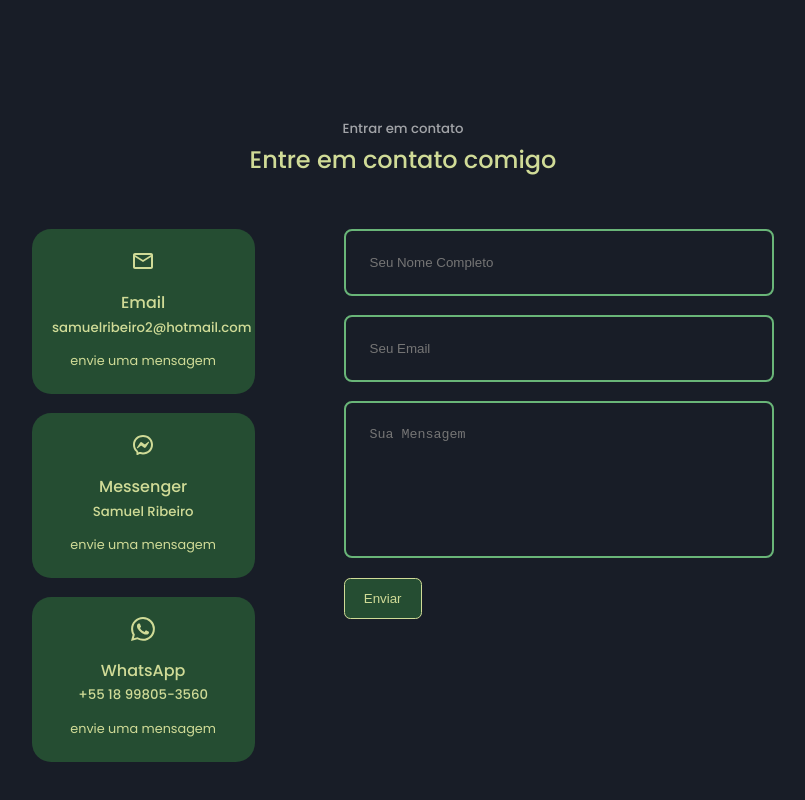
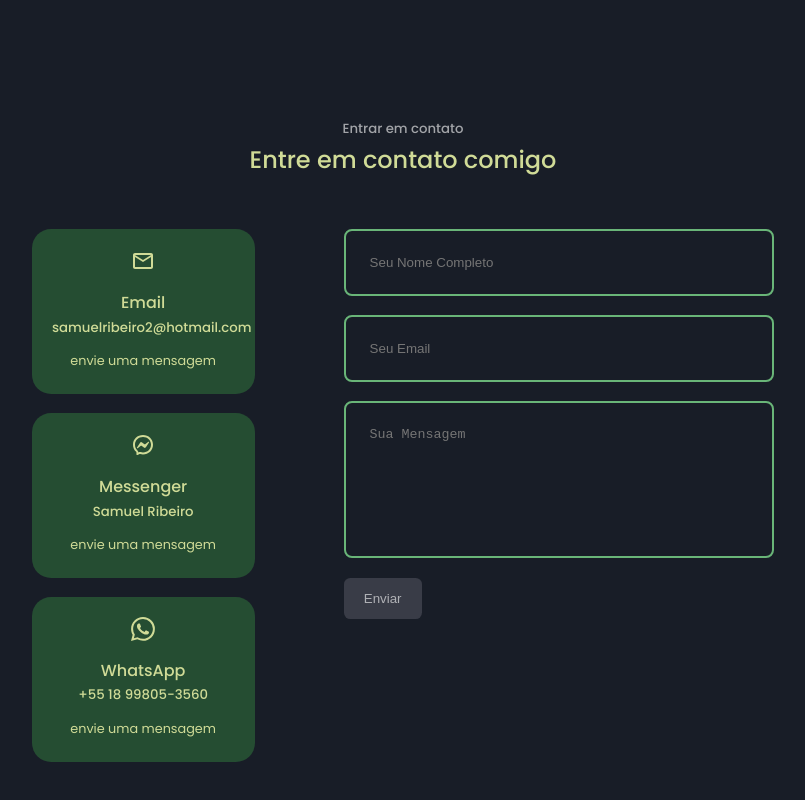
Before and after one commit to SamuelR499/my-portfolio, a React (Create React App) app: page / in a window 1280 px wide. Shown: the part 4687-5487 px from the top of the page, without its empty margins (237-1042 px from the left). Built offline with nearby package versions, Linux system fonts and the light colour scheme; the HTML template or start-up script is replaced by a standard one.

Commit message:
fix: mensagem de email corrigindo disable, e emailjs, corrigindo contato de mensenger

```diff
--- a/src/components/contact/Contact.css
+++ b/src/components/contact/Contact.css
@@ -36,6 +36,15 @@
     font-size: 0.8rem;
 
 }
+#btn_enviar-config:disabled {
+    background-color: #393c47;
+    color: var(--color-light);
+    border-color: transparent;
+}
+#btn_enviar-config:disabled:hover {
+    border-color: rgb(240, 32, 32);;
+    color: rgb(240, 32, 32);
+}
 /* ============================ FORM ============================ */
 form {
     display: flex;
--- a/src/components/contact/Contact.jsx
+++ b/src/components/contact/Contact.jsx
@@ -1,58 +1,140 @@
-import React, { useRef } from 'react'
-import './Contact.css'
-import {MdOutlineEmail} from 'react-icons/md'
-import {RiMessengerLine} from 'react-icons/ri'
-import {BsWhatsapp} from 'react-icons/bs'
-import emailjs from 'emailjs-com'
+import React, { useRef } from 'react';
+import './Contact.css';
+import { MdOutlineEmail } from 'react-icons/md';
+import { RiMessengerLine } from 'react-icons/ri';
+import { BsWhatsapp } from 'react-icons/bs';
+import emailjs from 'emailjs-com';
+import { useState } from 'react';
+import { BiCheck } from 'react-icons/bi';
 
 const Contact = () => {
+  const [enviado, setEnviado] = useState(false);
+  const [submitform, setSubmitform] = useState({
+    name: '',
+    email: '',
+    message: ''
+  });
   const form = useRef();
 
-  const sendEmail = (e) => {
+  const sendEmail = e => {
     e.preventDefault();
 
-    emailjs.sendForm('service_p2ec4vh', 'template_1tk4j9j', form.current, 'Wk7n20G8DjoMO6lfh')
-    e.target.reset()
+    emailjs.sendForm(
+      'service_q4fdhcr',
+      'template_922v1cg',
+      form.current,
+      'Wk7n20G8DjoMO6lfh'
+      );
+      e.target.reset();
+    };
+
+  const handleClick = () => {
+    setEnviado(true);
+    setTimeout(() => setEnviado(false), 4000);
   };
 
+  const {name, email, message} = submitform;
+  const abilitarEnviar = () => {
+    const testEmail = /\S+@\S+\.\S+/;
+    const nameMin = 3;
+    const messageMin = 6;
+    const result = !((testEmail.test(email) && name.length > nameMin  && message.length > messageMin));
+
+    return result;
+  }
+
+  const handlechange = e => {
+    setSubmitform({
+      ...submitform,
+      [e.target.name]: e.target.value
+    });
+    abilitarEnviar();
+    console.log(submitform);
+  };
+
+
   return (
-    <section id='contact'>
+    <section id="contact">
       <h5>Entrar em contato</h5>
       <h2>Entre em contato comigo</h2>
 
       <div className="container contact_container">
         <div className="contact_options">
           <article className="contact_option">
-            <MdOutlineEmail className="contact_option-icon"/>
+            <MdOutlineEmail className="contact_option-icon" />
             <h4>Email</h4>
             <h5>samuelribeiro2@hotmail.com</h5>
-            <a href="mailto:samuelribeiro2@hotmail.com" target="blank">envie uma mensagem</a>
+            <a href="mailto:samuelribeiro2@hotmail.com" target="blank">
+              envie uma mensagem
+            </a>
           </article>
 
           <article className="contact_option">
-            <RiMessengerLine className="contact_option-icon"/>
+            <RiMessengerLine className="contact_option-icon" />
             <h4>Messenger</h4>
             <h5>Samuel Ribeiro</h5>
-            <a href="https://m.me/profile.php?id=100011587428072" target="blank">envie uma mensagem</a>
+            <a href="https://m.me/samuel.ribeiro97" target="blank">
+              envie uma mensagem
+            </a>
           </article>
 
           <article className="contact_option">
-            <BsWhatsapp className="contact_option-icon"/>
+            <BsWhatsapp className="contact_option-icon" />
             <h4>WhatsApp</h4>
             <h5>+55 18 99805-3560</h5>
-            <a href="https://api.whatsapp.com/send?phone=5518998053560" target="blank">envie uma mensagem</a>
+            <a
+              href="https://api.whatsapp.com/send?phone=5518998053560"
+              target="blank"
+            >
+              envie uma mensagem
+            </a>
           </article>
         </div>
-          {/*END OF CONTACT OPTIONS*/}
-          <form ref={form} onSubmit={sendEmail}>
-            <input type="text" name="name" placeholder="Seu Nome Completo" required/>
-            <input type="email" name="email" placeholder="Seu Email" required/>
-            <textarea name="message" rows="7"placeholder="Sua Mensagem" required></textarea>
-            <button type="submit" className="btn btn-primary">Enviar</button>
-          </form>
+        {/*END OF CONTACT OPTIONS*/}
+        <form ref={form} onSubmit={sendEmail}>
+          <input
+            type="text"
+            name="name"
+            placeholder="Seu Nome Completo"
+            value={name}
+            onChange={handlechange}
+            required
+          />
+          <input
+            type="email"
+            name="email"
+            placeholder="Seu Email"
+            value={email}
+            onChange={handlechange}
+            required
+          />
+          <textarea
+            name="message"
+            rows="7"
+            placeholder="Sua Mensagem"
+            value={message}
+            onChange={handlechange}
+            required
+          />
+          <div className="btn_enviar">
+            <button
+              id="btn_enviar-config"
+              type="submit"
+              className="btn btn-primary"
+              onClick={ handleClick }
+              disabled={ abilitarEnviar() }
+            >
+              Enviar
+            </button>
+            {enviado &&
+              <span>
+                <BiCheck className="service_list-icon" /> mensagem enviada
+              </span>}
+          </div>
+        </form>
       </div>
     </section>
-  )
-}
+  );
+};
 
 export default Contact;
--- a/src/components/portifolio/Portifolio.css
+++ b/src/components/portifolio/Portifolio.css
@@ -36,13 +36,14 @@
     background: #3d495c;
     padding: 1.3rem;
     border-radius:  2rem;
-    border: 1px solid var(--color-primary-variant);
+    border: 1px solid #393c47;
 }
 
 .portfolio_item-cta-unfinished a {
-    background-color: #003be5;
+    background-color: #393c47;
     color: var(--color-light);
     border: 1px solid var(--color-light);
+    pointer-events: none;
 }
 
 .portfolio_item-cta-unfinished a:hover {
@@ -51,7 +52,11 @@
     border: 1px solid var(--color-light);
     cursor: default;
 }
-
+.btn_enviar {
+    display: flex;
+    align-items: center;
+    justify-content: space-between;
+}
 /*=============== MEDIA QUERIES { MEDIUM DEVICES} ===============*/
 @media screen and (max-width: 1024px) {
     .portfolio_container {
```
